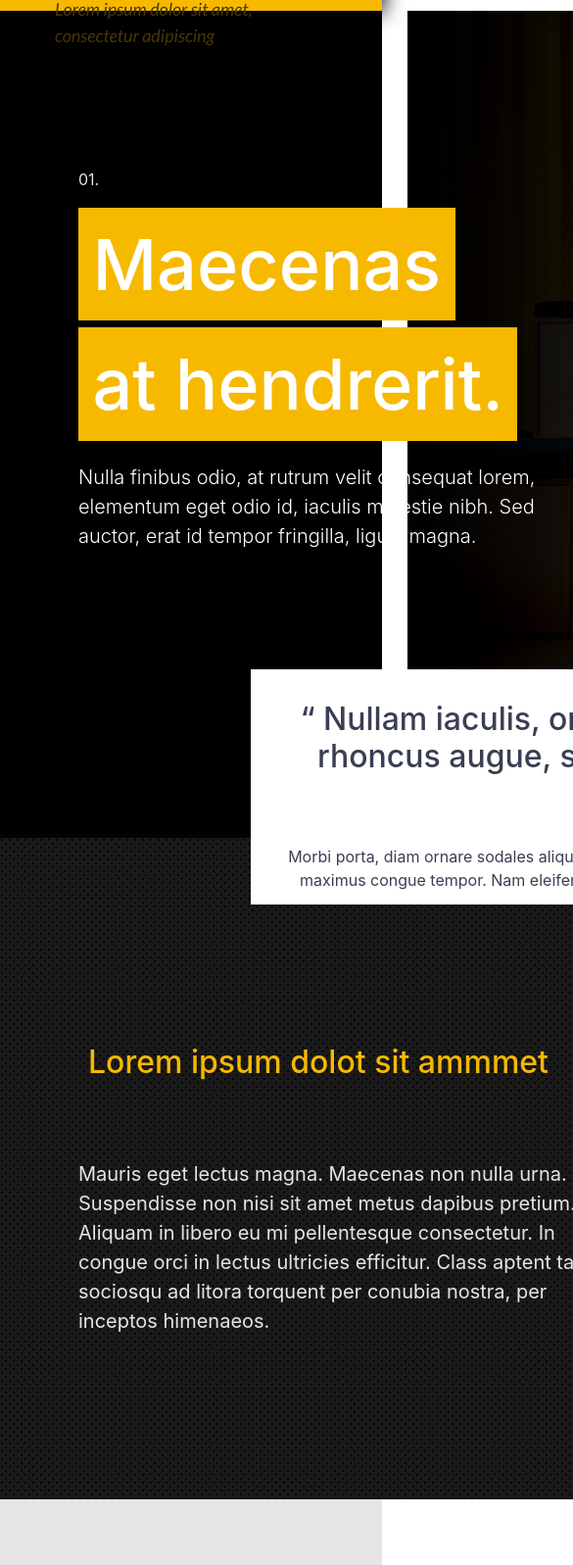
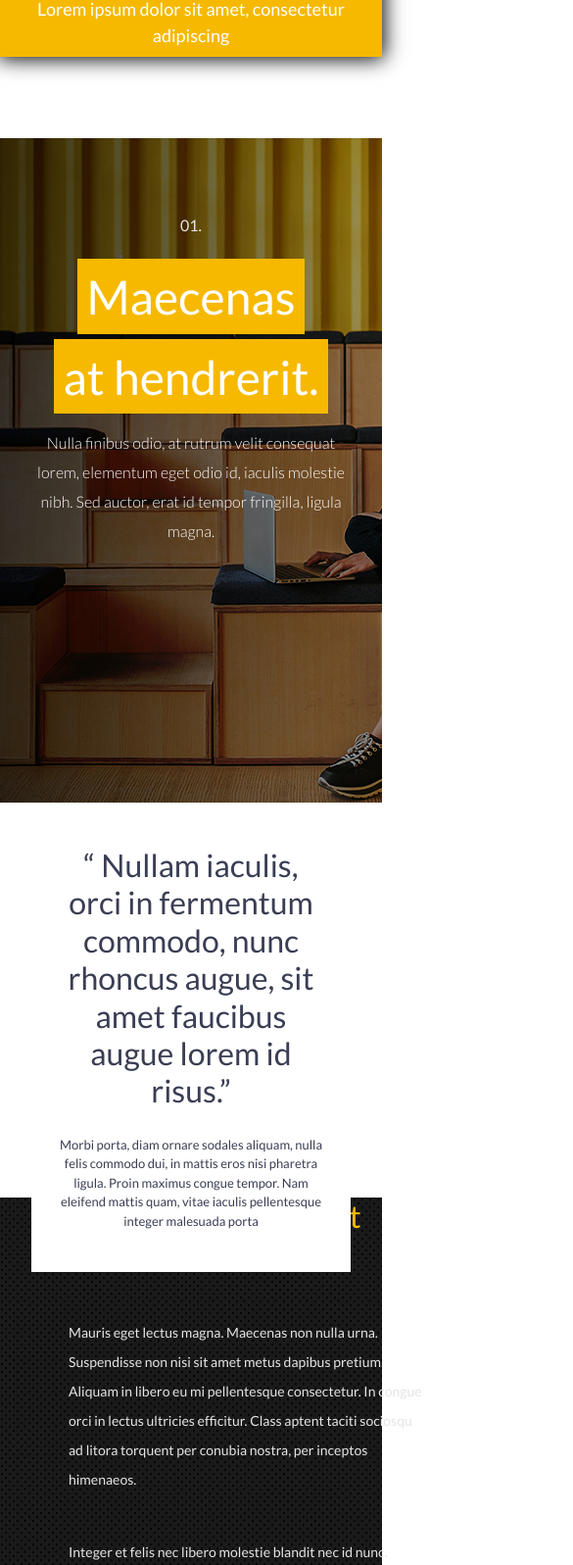
Before and after one commit to fernandadegolin/teste, a plain HTML site: page index.html in a window 390 px wide. Shown: the part 49-1646 px from the top of the page at 98% size, 585 px wide, since content can reach past the window. Drawn offline with nearby package versions, Linux system fonts and the light colour scheme.

Commit message:
Add files via upload

```diff
--- a/index.html
+++ b/index.html
@@ -9,6 +9,8 @@
     <link rel="stylesheet" href="./src/style/main.css">
     <link rel="stylesheet" href="./src/style/landpage.css">
     <link rel="stylesheet" href="./src/style/responsive.css">
+
+    <link href="https://fonts.googleapis.com/css2?family=Lato:ital,wght@0,100;0,300;0,400;0,700;0,900;1,100;1,300;1,400;1,700;1,900&display=swap" rel="stylesheet">
 
     <!-- Bootstrap -->
     <link rel="stylesheet" href="https://stackpath.bootstrapcdn.com/bootstrap/4.1.3/css/bootstrap.min.css"
--- a/src/style/landpage.css
+++ b/src/style/landpage.css
@@ -9,7 +9,6 @@
         font-size: 18px;
         color: var(--menu-color);
         font-weight: 400;
-        font-family: "Lato";
         margin: 0 40px 0 40px;
     }
 
@@ -65,19 +64,14 @@
         }
 
 
-
-
-
-
 /* BOX - SEGUNDO CONTEUDO */
 .content-box{
     color: var(--second-color);
     background: #ffffff;
-    width: 50em;
     width: 55em;
     height: 15em;
     position: absolute;
-    margin: 42em 16em;
+    margin: 40em 16em;
 
 }
 
--- a/src/style/main.css
+++ b/src/style/main.css
@@ -2,11 +2,9 @@
     margin: 0;
     padding: 0;
     box-sizing: border-box;
+    font-family: 'Lato', sans-serif;
 }
 
-body{
-    font-family: "Lato";
-}
 
 
 :root{
--- a/src/style/responsive.css
+++ b/src/style/responsive.css
@@ -1,12 +1,151 @@
 @media only screen and (max-width: 475px){
+    .navbar{
+        height: auto;
+        width: auto;
+        text-align: center;
+    }
+
+        .navbar a{
+            margin-bottom: 1.5em;
+            margin-top: .5em;
+            color: #ffffff;
+            width: 100%;
+            margin: auto;
+        }
 
 
+    .content{
+        display: inline;
+    }
+    .content-bg-pic{
+        width: auto;
+        background-position: center;
     }
 
+    .content-title{
+        margin: 0;
+        text-align: center;
+    }
+
+    .content-title h1{
+        font-size: 3em;
+    }
+
+    .content-title h6{
+        font-size: 1em;
+        margin: auto 2em;
+        padding: 0;
+    }
+
+    /* BOX - SEGUNDO CONTEUDO */
+    .content-box{
+        width: auto;
+        height: auto;
+        align-items: center;
+        display: flex;
+        margin: -4em 2em;
+    }
+
+    .paragraph{
+        font-size: small;
+    }
+
+
+
+
+    /* TERCEIRO CONTEUDO */
+    .content-bg{
+        height: auto;
+        width: auto;
+    }
+
+.content-bg .title{
+    font-size: 16px;
+    margin-top: 20em;
+    text-align: center;
+    }
+
+    .content-bg .text{
+        font-size: 14px;
+        display: inline;
+    }
+
+    .content-bg .text .text-box-d p,
+    .content-bg .text .text-box-e p {
+        display: inline;
+        padding: 0;
+        margin-left: 1em;
+        margin-right: 1em;
+    }
+
+
+
+
+
+    /* CARDS */
+    .content-bg-grey{
+        height: auto;
+    }
+
+    .cards{
+        display: grid;
+        grid-template-columns: 1fr;
+        gap: 1em;
+        margin-top: 2em;
+        margin-bottom: 2em;
+    }
+}
+
+
+
 @media (min-width: 476px) and (max-width: 720px){
+    .navbar{
+        height: auto;
+        text-align: center;
+    }
+
+        .navbar a{
+            margin-bottom: 1.5em;
+            margin-top: .5em;
+            color: #ffffff;
+        }
+
+
+
+
+
+         /* CARDS */
+    .content-bg-grey{
+        height: auto;
+    }
+
+    .cards{
+        display: grid;
+        grid-template-columns: 1fr;
+        gap: 1em;
+        margin-top: 2em;
+        margin-bottom: 2em;
+    }
 
     }
 
 @media (min-width: 721px) and (max-width: 870px){
+    .navbar{
+        height: auto;
+        text-align: center;
+    }
+
+        .navbar a{
+            margin-bottom: 1.5em;
+            margin-top: .5em;
+            color: #ffffff;
+        }
+
+
+
+
+
+
+
 
     }
```
Also changed, not shown: TesteFront.png (added), 1 other file.
